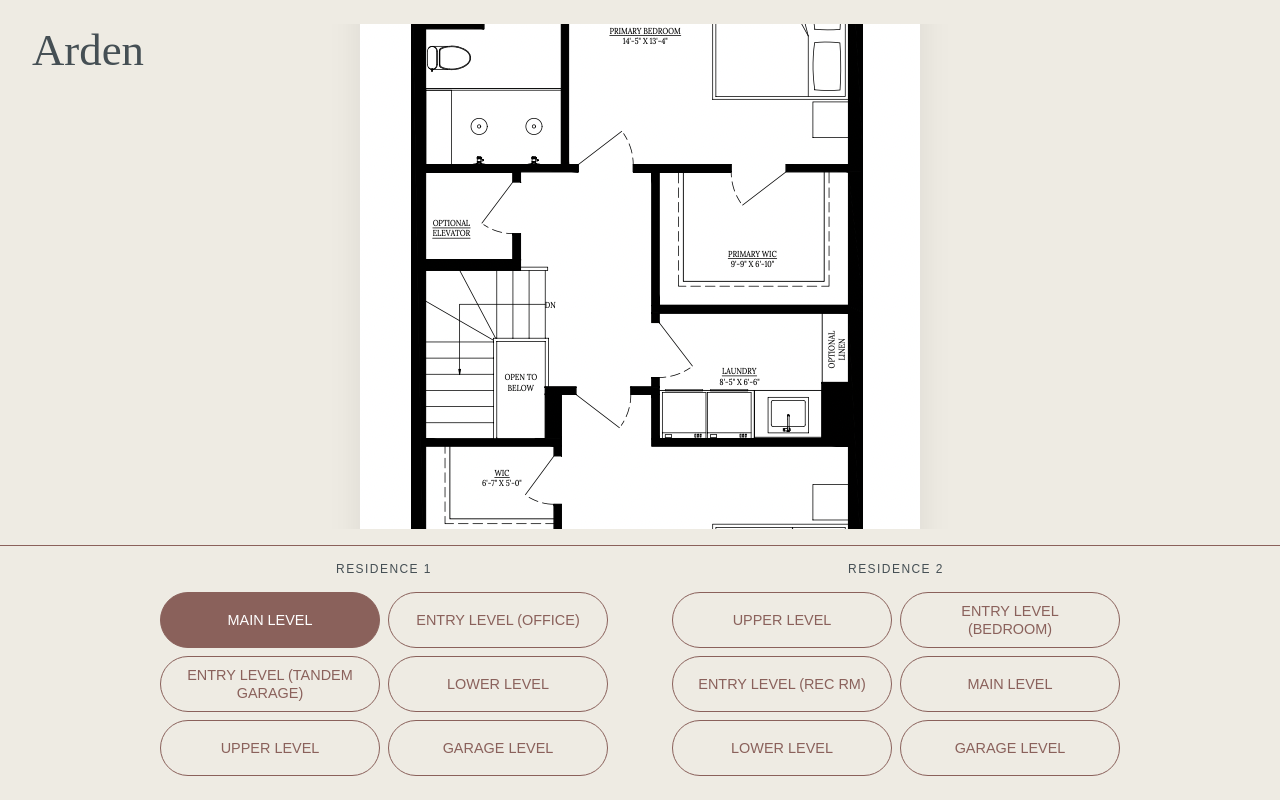
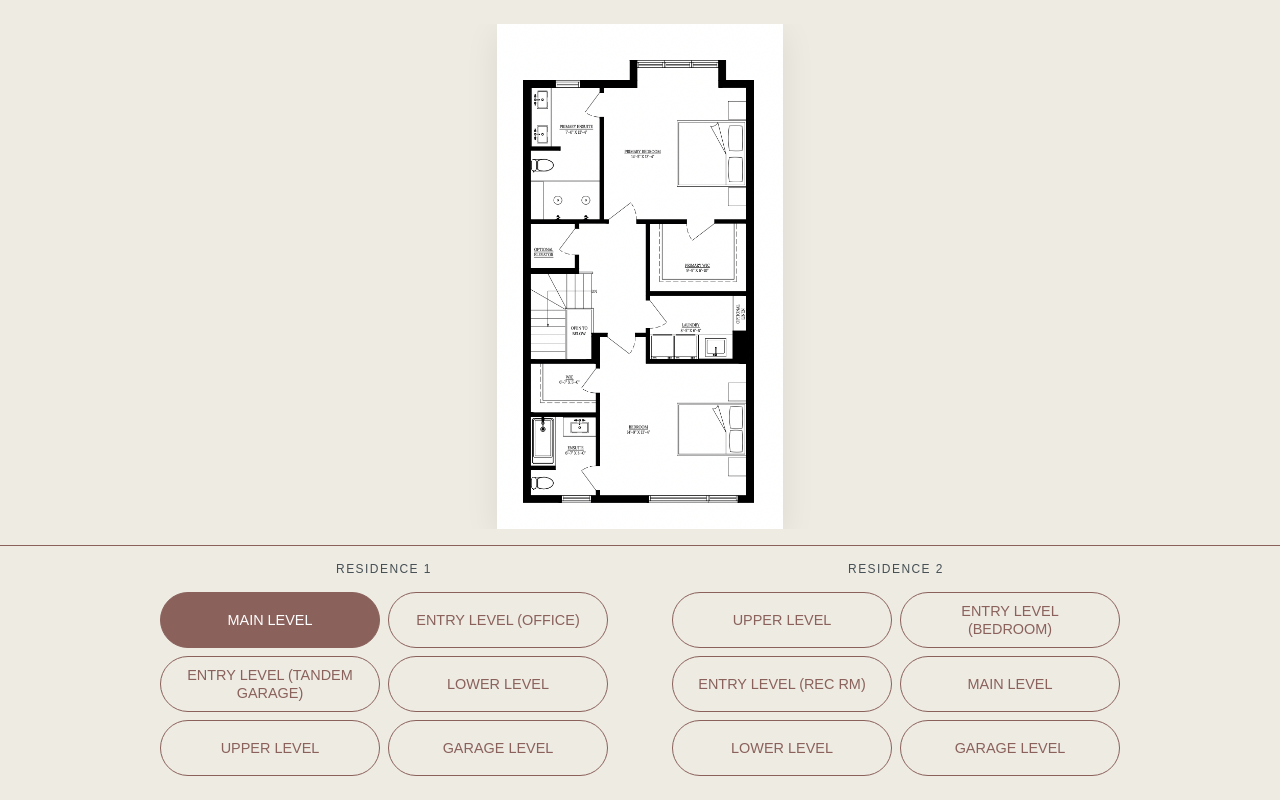
Before and after one commit to meghaman/sales-centre-app, a React (Vite) app: page / in a window 1280 px wide. Built offline with nearby package versions, Linux system fonts and the light colour scheme; a web font is replaced by a local one.

Commit message:
Fit floor plan image to viewer height for default zoom.
Scale by height with auto width, and remove the model title overlay from the viewer.

```diff
--- a/src/components/FloorPlanViewer.module.css
+++ b/src/components/FloorPlanViewer.module.css
@@ -8,21 +8,6 @@
   padding: var(--space-lg) var(--space-xl) var(--space-md);
   background: var(--color-bg);
   overflow: hidden;
-}
-
-.modelName {
-  position: absolute;
-  top: var(--space-lg);
-  left: var(--space-xl);
-  z-index: 1;
-  margin: 0;
-  font-family: var(--font-heading);
-  font-size: clamp(2rem, 3.5vw, 3.125rem);
-  font-weight: 400;
-  font-style: normal;
-  line-height: 1.2;
-  color: var(--color-text-heading);
-  pointer-events: none;
 }
 
 .imageWrap {
@@ -38,6 +23,8 @@
 }
 
 .zoomSurface {
+  width: 100%;
+  height: 100%;
   display: flex;
   align-items: center;
   justify-content: center;
@@ -46,10 +33,10 @@
 }
 
 .image {
+  display: block;
+  width: auto;
+  height: 100%;
   max-width: 100%;
-  max-height: 100%;
-  width: auto;
-  height: auto;
   object-fit: contain;
   background: var(--color-surface);
   box-shadow: 0 8px 32px rgba(28, 28, 28, 0.08);
--- a/src/components/FloorPlanViewer.tsx
+++ b/src/components/FloorPlanViewer.tsx
@@ -2,17 +2,15 @@ import { usePinchZoom } from '../hooks/usePinchZoom';
 import styles from './FloorPlanViewer.module.css';
 
 type FloorPlanViewerProps = {
-  modelName: string;
   imageUrl: string;
   alt: string;
 };
 
-export function FloorPlanViewer({ modelName, imageUrl, alt }: FloorPlanViewerProps) {
+export function FloorPlanViewer({ imageUrl, alt }: FloorPlanViewerProps) {
   const { transform, onTouchStart, onTouchMove, onTouchEnd } = usePinchZoom(imageUrl);
 
   return (
     <section className={styles.viewer} aria-label="Floor plan">
-      <h1 className={styles.modelName}>{modelName}</h1>
       <div
         className={styles.imageWrap}
         onTouchStart={onTouchStart}
--- a/src/pages/FloorPlanPage.tsx
+++ b/src/pages/FloorPlanPage.tsx
@@ -1,5 +1,5 @@
 import { useState } from 'react';
-import { ardenModel, ardenUnits, defaultLevelId, findLevel } from '../data/arden';
+import { ardenUnits, defaultLevelId, findLevel } from '../data/arden';
 import { FloorPlanViewer } from '../components/FloorPlanViewer';
 import { UnitButtonPanel } from '../components/UnitButtonPanel';
 import styles from './FloorPlanPage.module.css';
@@ -12,7 +12,6 @@ export function FloorPlanPage() {
     <main className={styles.page}>
       <div className={styles.viewerRegion}>
         <FloorPlanViewer
-          modelName={ardenModel.name}
           imageUrl={selectedLevel.imageUrl}
           alt={selectedLevel.label}
         />
```
